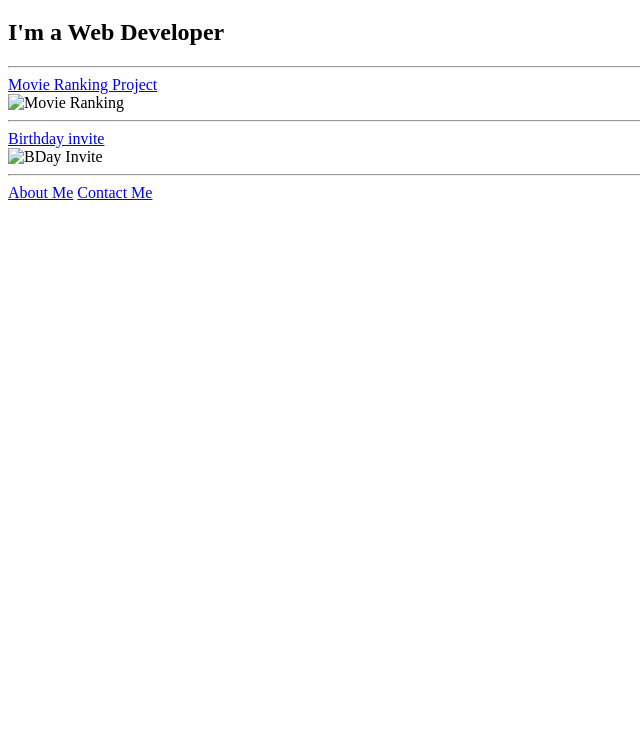
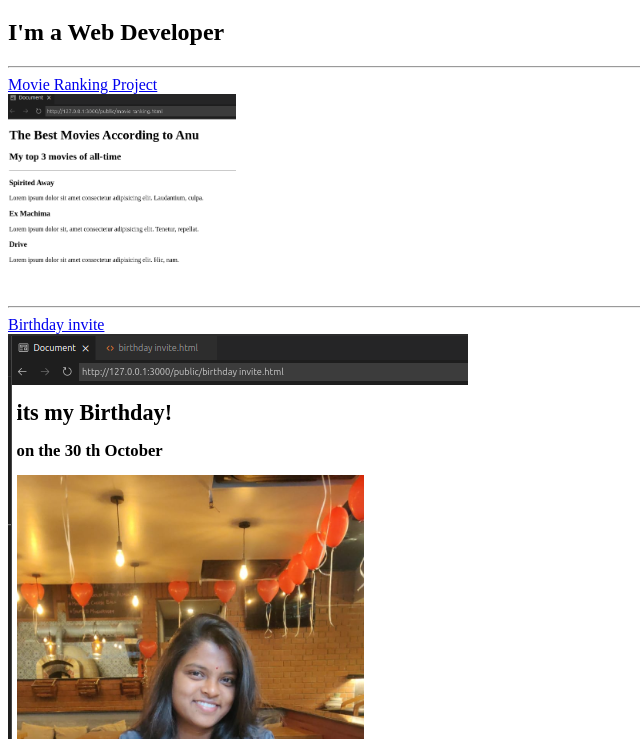
Before and after one commit to Akshadaawade/Akshadaawade, a plain HTML site: page html-portfolio/index.html in a window 1280 px wide. Shown: the part 61-800 px from the top of the page, without its empty margins (0-640 px from the left). Drawn offline with Linux system fonts and the light colour scheme.

Commit message:
updated image paths

```diff
--- a/html-portfolio/index.html
+++ b/html-portfolio/index.html
@@ -11,14 +11,14 @@
     <h1>Anu Awade Portfolio</h1>
     <h2>I'm a Web Developer</h2>
     <hr />
-    <a href="./movie ranking.html">Movie Ranking Project</a>
+    <a href="javascript:void(0);">Movie Ranking Project</a>
     <br />
-    <img src="../assets/movie ranking.png" height="200px;" alt="Movie Ranking">
+    <img src="./assets/images/movie ranking.png" height="200px;" alt="Movie Ranking">
     <br />
     <hr />
-    <a href="./birthday invite.html" height="200px;">Birthday invite</a>
+    <a href="javascript:void(0);" height="200px;">Birthday invite</a>
     <br>
-    <img src="../assets/birthday invite.png" alt="BDay Invite">
+    <img src="./assets/images/birthday invite.png" alt="BDay Invite">
     <hr />
     <a href="javascript:void(0);">About Me</a>
     <a href="javascript:void(0);">Contact Me</a>
```
